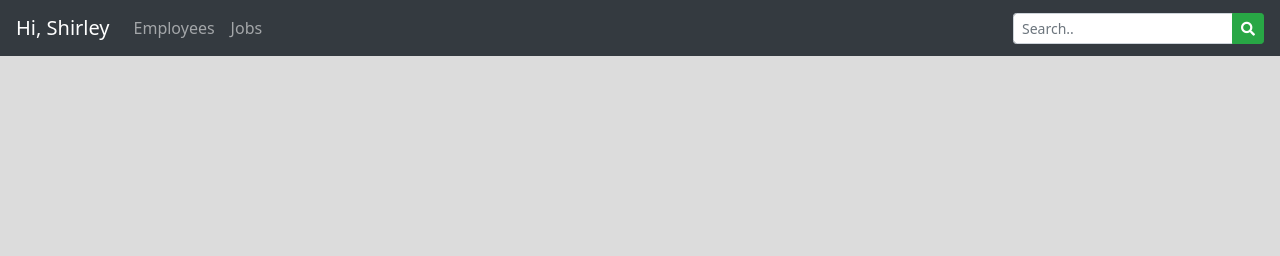
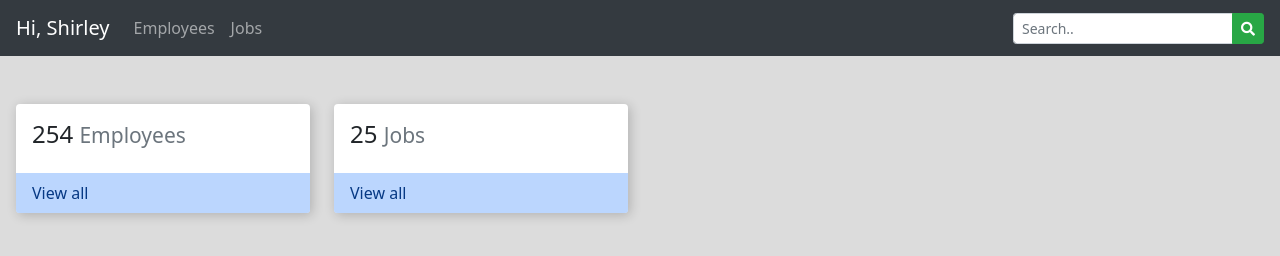
Before and after one commit to iamsosassy/ems-app, a plain HTML site: page dash.html in a window 1280 px wide. Drawn offline with nearby package versions, Linux system fonts and the light colour scheme.

Commit message:
added cards to dashboard

```diff
--- a/css/style.css
+++ b/css/style.css
@@ -5,3 +5,8 @@ body {
 .bx {
     box-shadow: 2px 2px 18px rgba(0, 0, 0, 0.2);
 }
+
+.card-border {
+    box-shadow: 2px 2px 12px rgba(0, 0, 0, 0.2);
+    border: 0px;
+}
--- a/dash.html
+++ b/dash.html
@@ -47,6 +47,36 @@
             </div>
         </div>
     </nav>
+    <!-- Nav -->
+
+    <!-- dashboard contents -->
+
+    <div class="container-fluid">
+        <div class="row mt-5">
+            <div class="col-lg-3 col-md-3">
+                <div class="card card-border">
+                    <div class="card-body">
+                        <h4 class="card-title">254 <small class="text-muted"> Employees</small></h4>
+                    </div>
+                    <div class="list-group list-group-flush">
+                        <a href="#" class="list-group-item list-group-item-primary">View all</a>
+                    </div>
+                </div>
+            </div>
+            <div class="col-lg-3 col-md-3">
+                <div class="card card-border">
+                    <div class="card-body">
+                        <h4 class="card-title">25 <small class="text-muted"> Jobs</small></h4>
+                    </div>
+                    <div class="list-group list-group-flush">
+                        <a href="#" class="list-group-item list-group-item-primary">View all</a>
+                    </div>
+                </div>
+            </div>
+        </div>
+    </div>
+
+    <!-- dashboard contents -->
 
     <!-- Optional JavaScript -->
     <!-- Popper.js first, then Bootstrap JS -->
```
